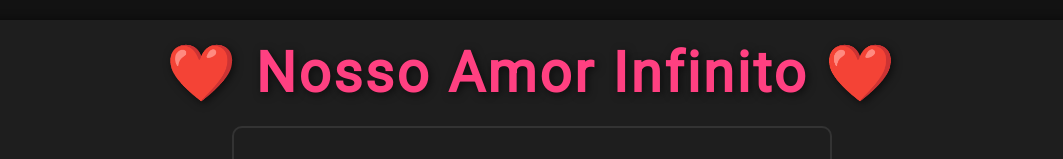
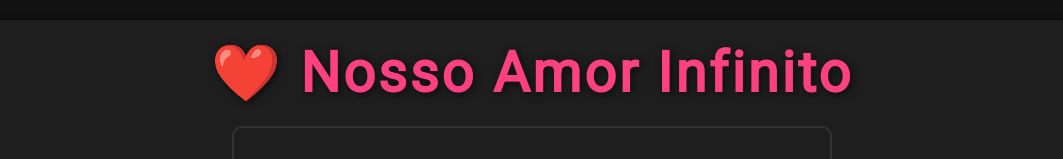
Before and after one commit to jobsvp/contador-de-namoro, a plain HTML site: page index.html in a window 1280 px wide. Shown: the top 159 px of the page, without its empty margins (108-1171 px from the left). Drawn offline with Linux system fonts and the light colour scheme.

Commit message:
Update index.html

```diff
--- a/index.html
+++ b/index.html
@@ -252,7 +252,7 @@
 </head>
 <body>
   <div class="main-container">
-    <h1>❤️ Nosso Amor Infinito ❤️</h1>
+    <h1>❤️ Nosso Amor Infinito</h1>
 
     <!-- ======== Contadores ======== -->
     <div class="counter-box" id="yearsBox">
```
